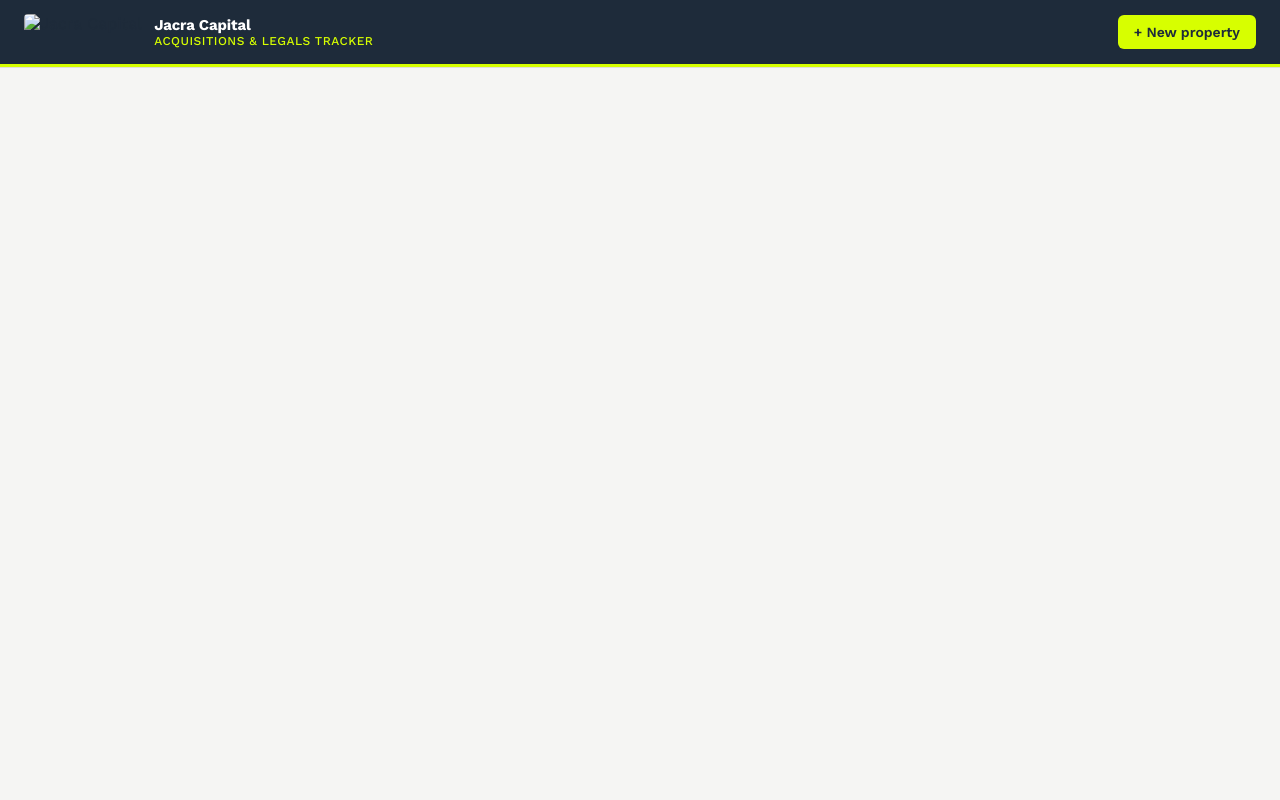
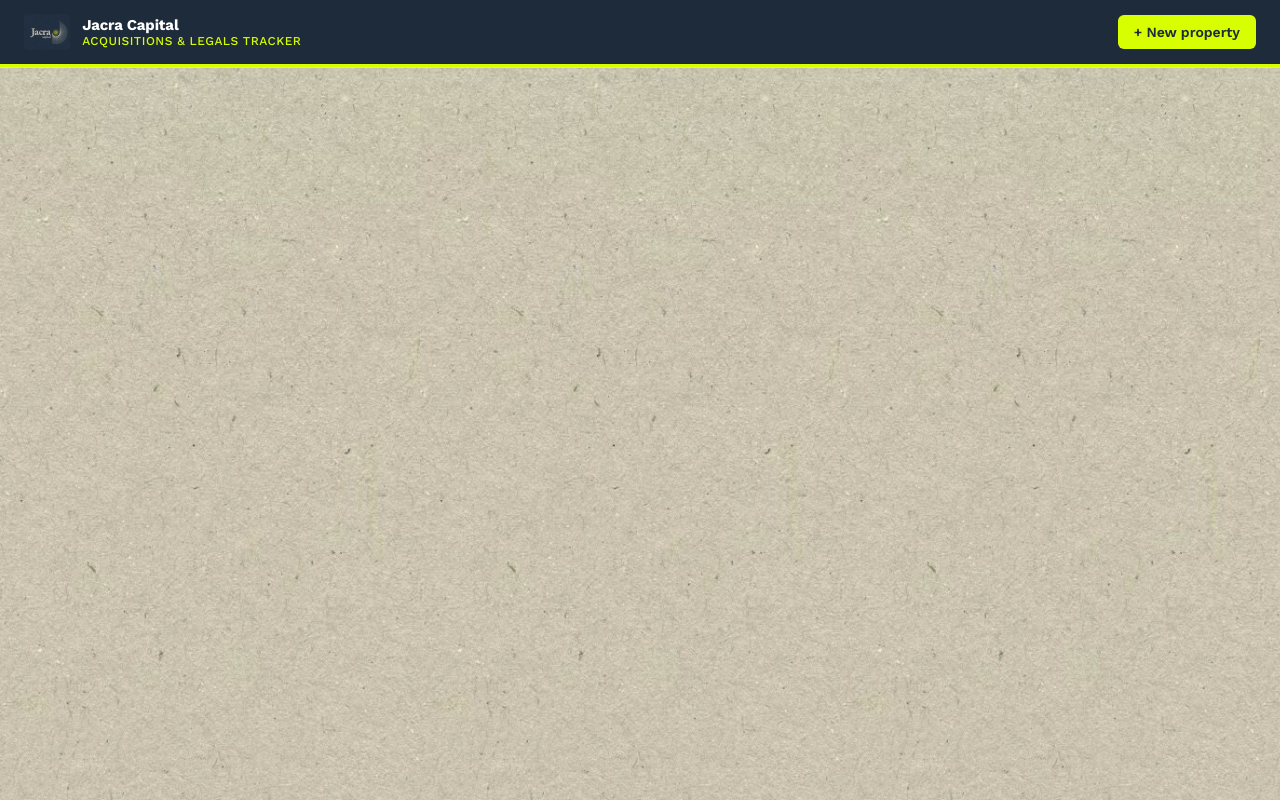
Before and after one commit to ckjacracapital/property-tracker-yi, a website: page public/index.html in a window 1280 px wide. Drawn offline with nearby package versions, Linux system fonts and the light colour scheme; no server answers.

Commit message:
Fix broken logo and background image paths

```diff
--- a/public/index.html
+++ b/public/index.html
@@ -4,7 +4,7 @@
 <meta charset="UTF-8">
 <meta name="viewport" content="width=device-width, initial-scale=1.0">
 <title>Jacra | Property Tracker</title>
-<link rel="icon" type="image/png" href="assets/jacra-logo.png">
+<link rel="icon" type="image/png" href="jacra-logo.png">
 <link rel="preconnect" href="https://fonts.googleapis.com">
 <link rel="preconnect" href="https://fonts.gstatic.com" crossorigin>
 <link href="https://fonts.googleapis.com/css2?family=Work+Sans:ital,wght@0,400;0,500;0,600;0,700;0,800;1,400&display=swap" rel="stylesheet">
@@ -13,7 +13,7 @@
 <body>
   <header>
     <div class="brand">
-      <img src="assets/jacra-logo.png" alt="Jacra Capital" class="brand-logo">
+      <img src="jacra-logo.png" alt="Jacra Capital" class="brand-logo">
       <div class="brand-text">
         <span class="brand-name">Jacra Capital</span>
         <span class="brand-subtitle">Acquisitions &amp; Legals Tracker</span>
--- a/public/style.css
+++ b/public/style.css
@@ -23,7 +23,7 @@ body {
   margin: 0;
   font-family: "Work Sans", -apple-system, BlinkMacSystemFont, "Segoe UI", Roboto, sans-serif;
   background-color: var(--bg);
-  background-image: url("assets/paper-texture.jpg");
+  background-image: url("paper-texture.jpg");
   background-repeat: repeat;
   background-size: 420px auto;
   color: var(--text);
```
